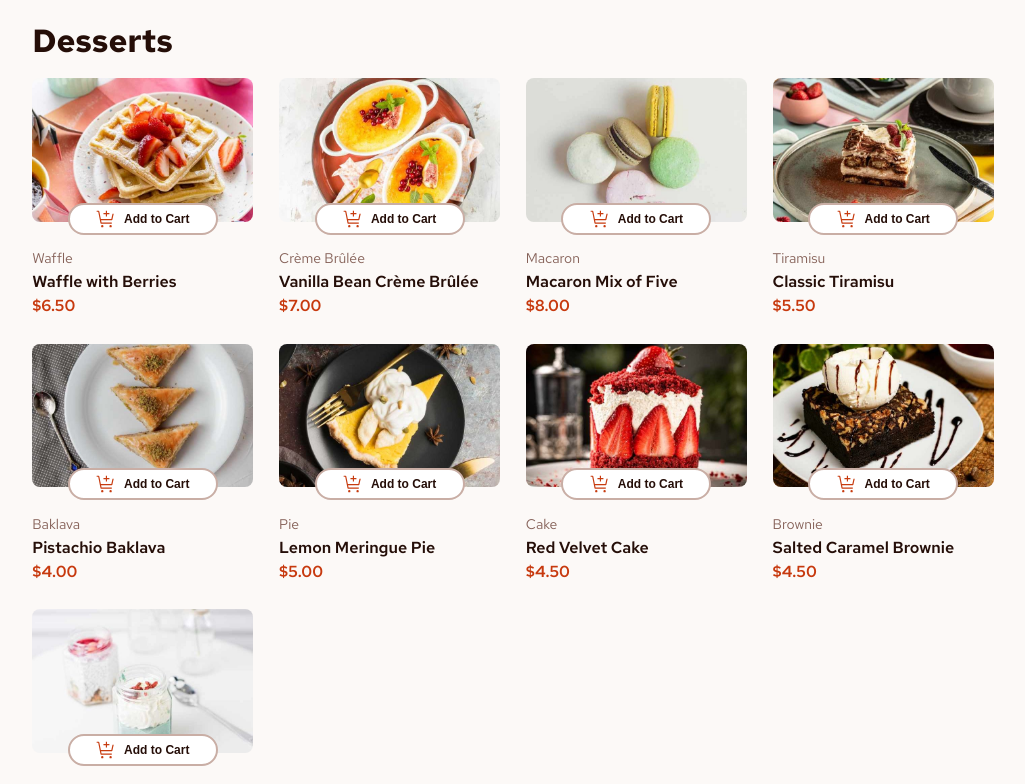
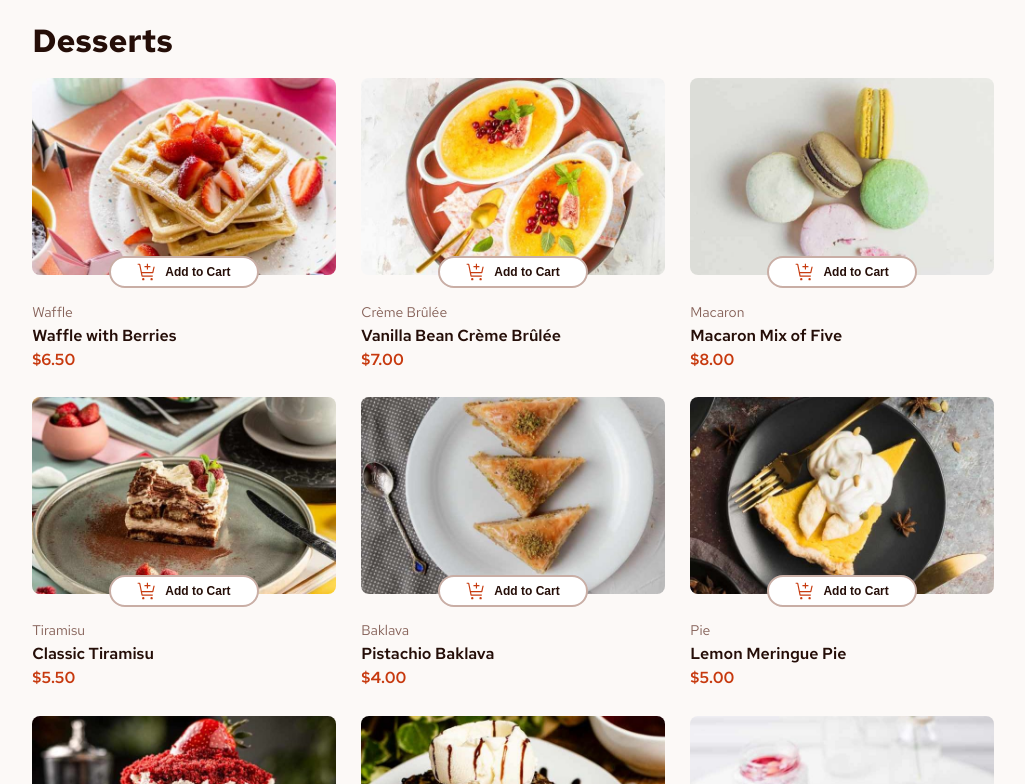
Before and after one commit to nikogalvan/fm-product-list-with-cart, a React (Vite) app: page / in a window 1536 px wide. Shown: the top 784 px of the page, without its empty margins (255-1280 px from the left). Built offline with nearby package versions, Linux system fonts and the light colour scheme.

Commit message:
feat(ProductList): update layout of media query 768px and remove styles

```diff
--- a/src/components/ProductList/ProductList.module.scss
+++ b/src/components/ProductList/ProductList.module.scss
@@ -2,17 +2,16 @@
   display: grid;
   gap: 1.6rem;
   justify-content: center;
-  grid-template-columns: 1fr;
-  grid-template-columns: 1fr; // Mobile: una sola columna
   margin-bottom: 2rem;
+
+  @media (min-width: 768px) {
+    grid-row: 2;
+    grid-template-columns: repeat(2, 1fr); // Desktop: 3 columnas
+  }
+
   @media (min-width: 1024px) {
+    grid-row: 2;
     grid-template-columns: repeat(3, 1fr); // Desktop: 3 columnas
   }
 
-  @media (min-width: 1440px) {
-    grid-template-columns: repeat(
-      4,
-      1fr
-    ); // Opcional: 4 columnas en pantallas grandes
-  }
 }
```
